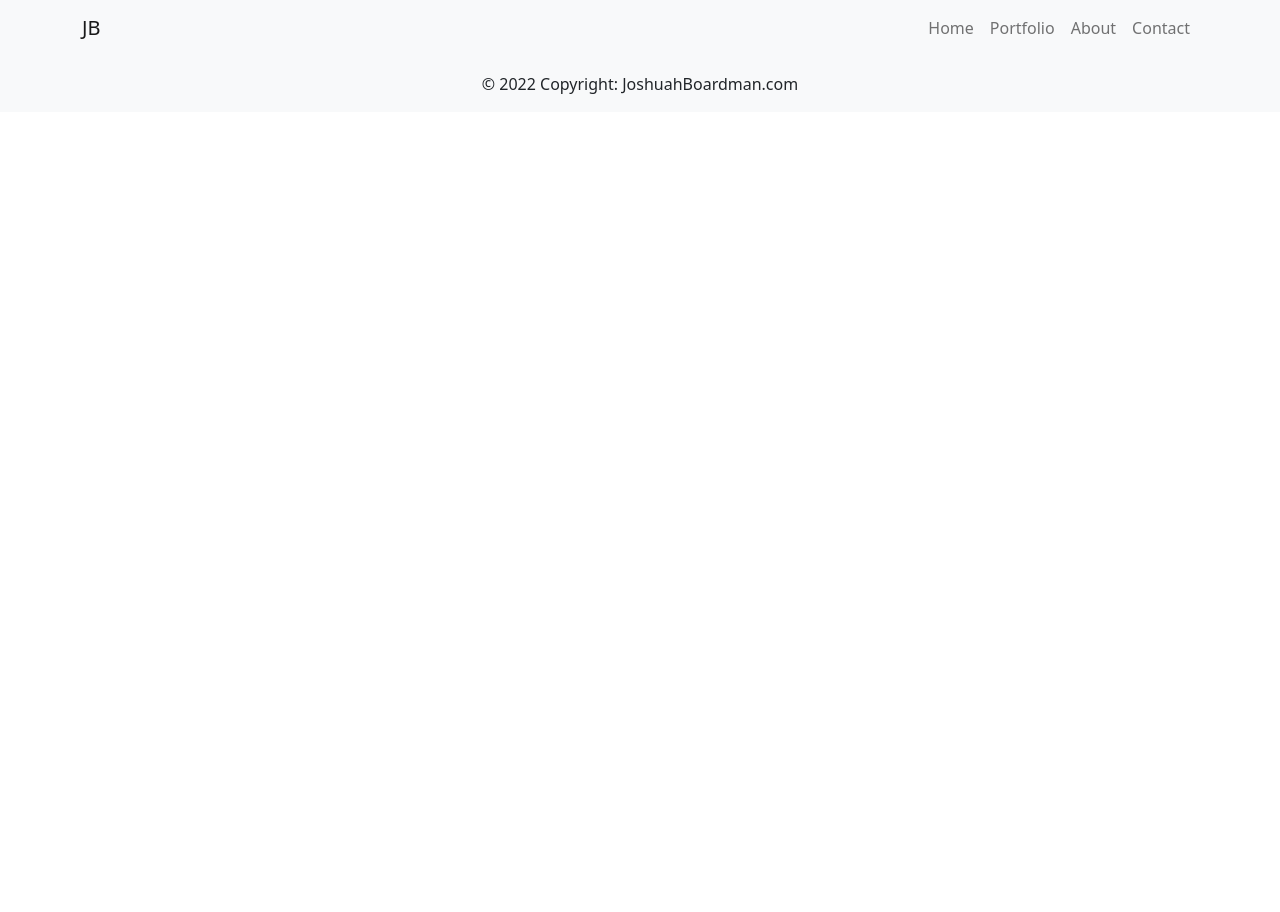
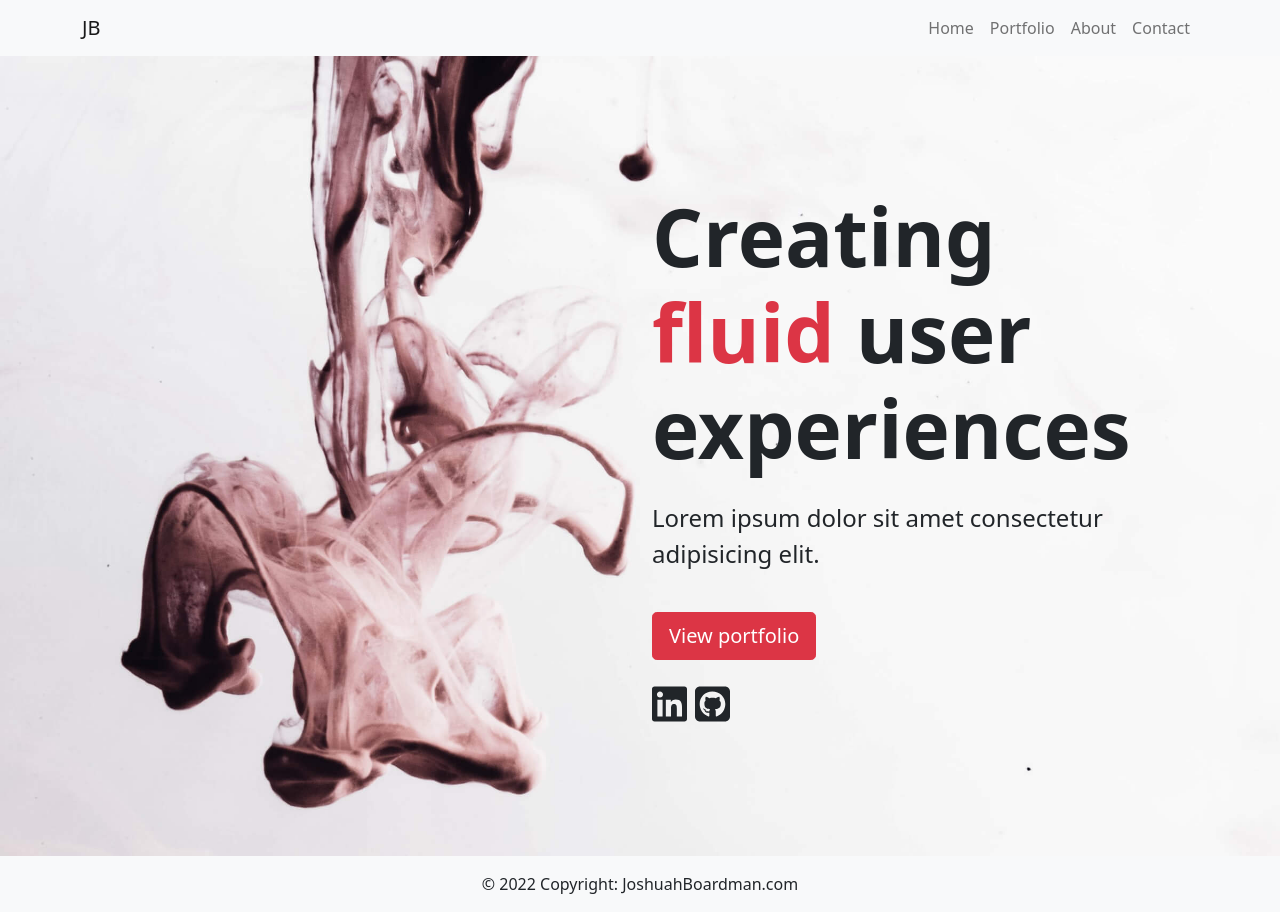
Before and after one commit to JoshuahBoardman/my-portfolio-site, a React (Create React App) app: page / in a window 1280 px wide. Before the commit the page ends 800 px from the top, so only its background shows below. Built offline with nearby package versions, Linux system fonts and the light colour scheme.

Commit message:
Implemented the Hero component and added font awesome to the project.

```diff
--- a/package.json
+++ b/package.json
@@ -3,6 +3,10 @@
   "version": "0.1.0",
   "private": true,
   "dependencies": {
+    "@fortawesome/fontawesome-svg-core": "^6.1.1",
+    "@fortawesome/free-brands-svg-icons": "^6.1.1",
+    "@fortawesome/free-regular-svg-icons": "^6.1.1",
+    "@fortawesome/react-fontawesome": "^0.1.18",
     "@testing-library/jest-dom": "^5.16.4",
     "@testing-library/react": "^13.2.0",
     "@testing-library/user-event": "^13.5.0",
--- a/src/App.js
+++ b/src/App.js
@@ -2,12 +2,14 @@ import React from "react";
 
 // components
 import Header from "./components/Header";
+import Hero from "./components/Hero";
 import Footer from "./components/Footer";
 
 function App() {
   return (
     <>
     <Header />
+    <Hero />
     <Footer />
     </>
   );
--- /dev/null
+++ b/src/components/Hero.jsx
@@ -0,0 +1,50 @@
+import React from "react";
+
+// react-bootstrap components
+import Container from "react-bootstrap/Container";
+import Row from "react-bootstrap/Row";
+import Col from "react-bootstrap/Col";
+import Button from "react-bootstrap/Button";
+
+// font awesome components
+import { FontAwesomeIcon } from "@fortawesome/react-fontawesome";
+import { faLinkedin, faGithubSquare } from "@fortawesome/free-brands-svg-icons";
+
+// assets
+import background from "../assets/background.jpg";
+
+const Hero = () => {
+  return (
+    <div
+      style={{
+        backgroundImage: `url(${background}
+        )`,
+        height: "100vh",
+        backgroundPosition: "center",
+        backgroundRepeat: "no-repeat",
+        backgroundSize: "cover",
+      }}
+      className="d-flex align-items-center"
+    >
+      <Container className>
+        <Row className="justify-content-end">
+          <Col md={6}>
+            <h1 className="display-1 fw-bold">
+              Creating <span className="text-danger">fluid</span> user experiences
+            </h1>
+            <p className="fs-4 mt-4">
+              Lorem ipsum dolor sit amet consectetur adipisicing elit.
+            </p>
+            <Button variant="danger" size="lg" className="mt-4">View portfolio</Button>
+            <div className="mt-4 d-flex gap-2">
+              <FontAwesomeIcon icon={faLinkedin} className="fs-1" />
+              <FontAwesomeIcon icon={faGithubSquare} className="fs-1" />
+            </div>
+          </Col>
+        </Row>
+      </Container>
+    </div>
+  );
+};
+
+export default Hero;
```
Also changed, not shown: src/assets/background.jpg (added), 1 other file (tests, documents, lock files or other folders).
